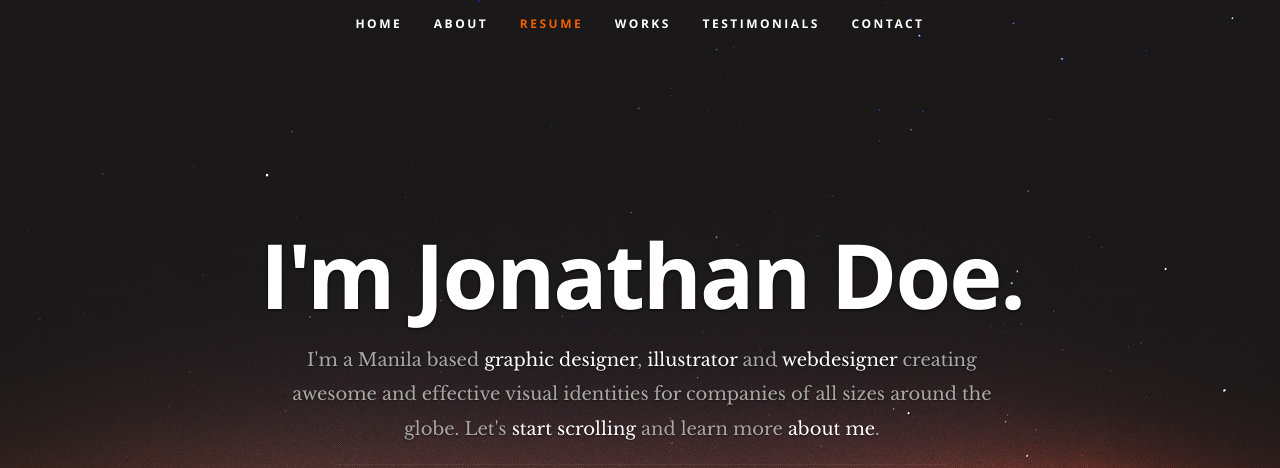
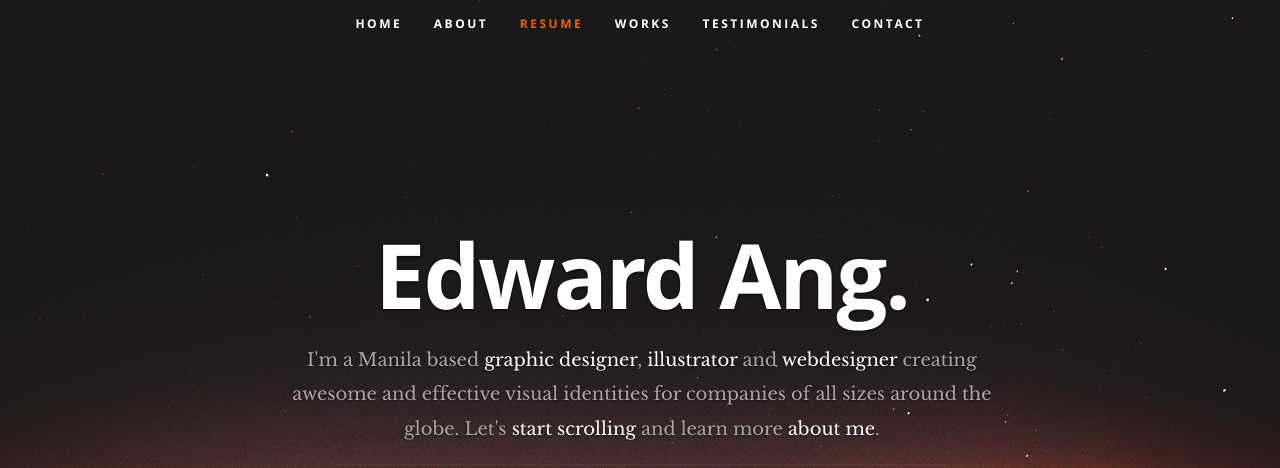
Before and after one commit to edwardang/edwardang.github.io, a plain HTML site: page index.html in a window 1280 px wide. Shown: the top 468 px of the page. Drawn offline with nearby package versions, Linux system fonts and the light colour scheme.

Commit message:
changed my name

```diff
--- a/index.html
+++ b/index.html
@@ -56,7 +56,7 @@
 
       <div class="row banner">
          <div class="banner-text">
-            <h1 class="responsive-headline">I'm Jonathan Doe.</h1>
+            <h1 class="responsive-headline">Edward Ang.</h1>
             <h3>I'm a Manila based <span>graphic designer</span>, <span>illustrator</span> and <span>webdesigner</span> creating awesome and
             effective visual identities for companies of all sizes around the globe. Let's <a class="smoothscroll" href="#about">start scrolling</a>
             and learn more <a class="smoothscroll" href="#about">about me</a>.</h3>
```
